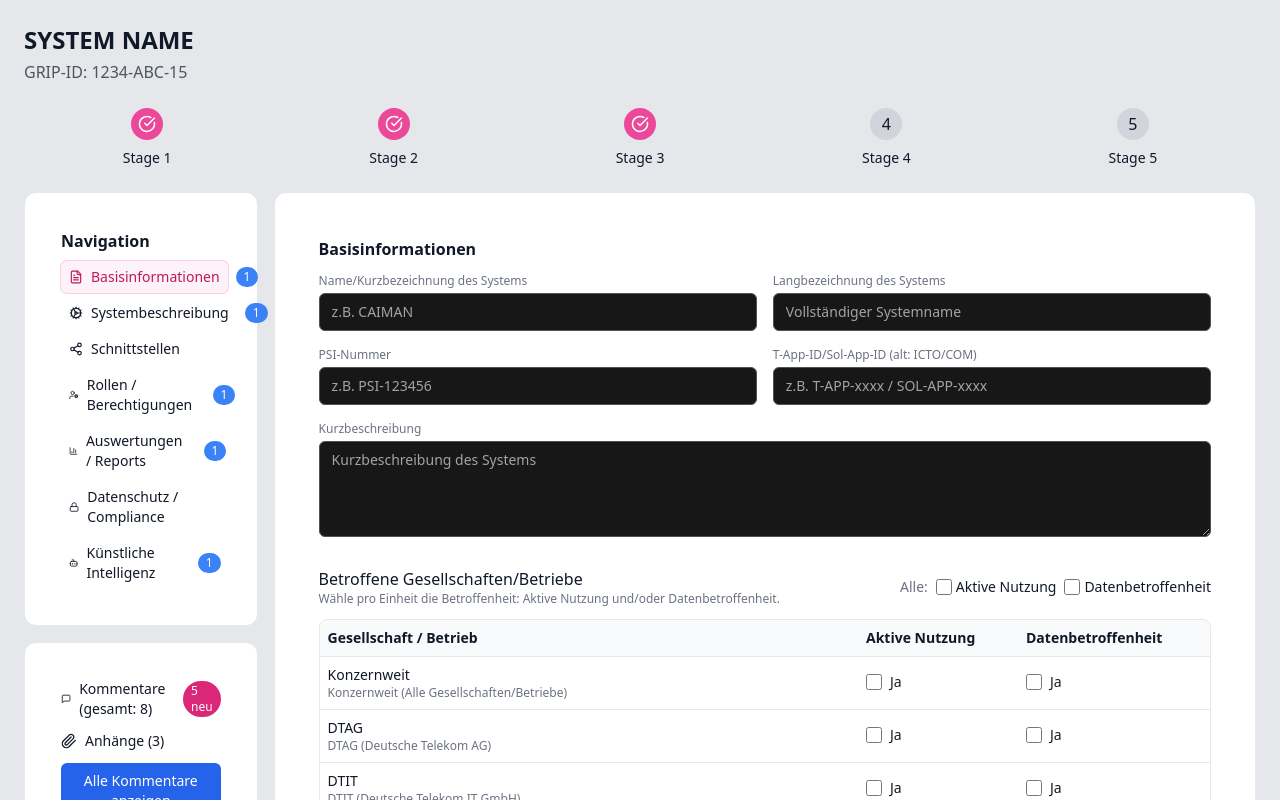
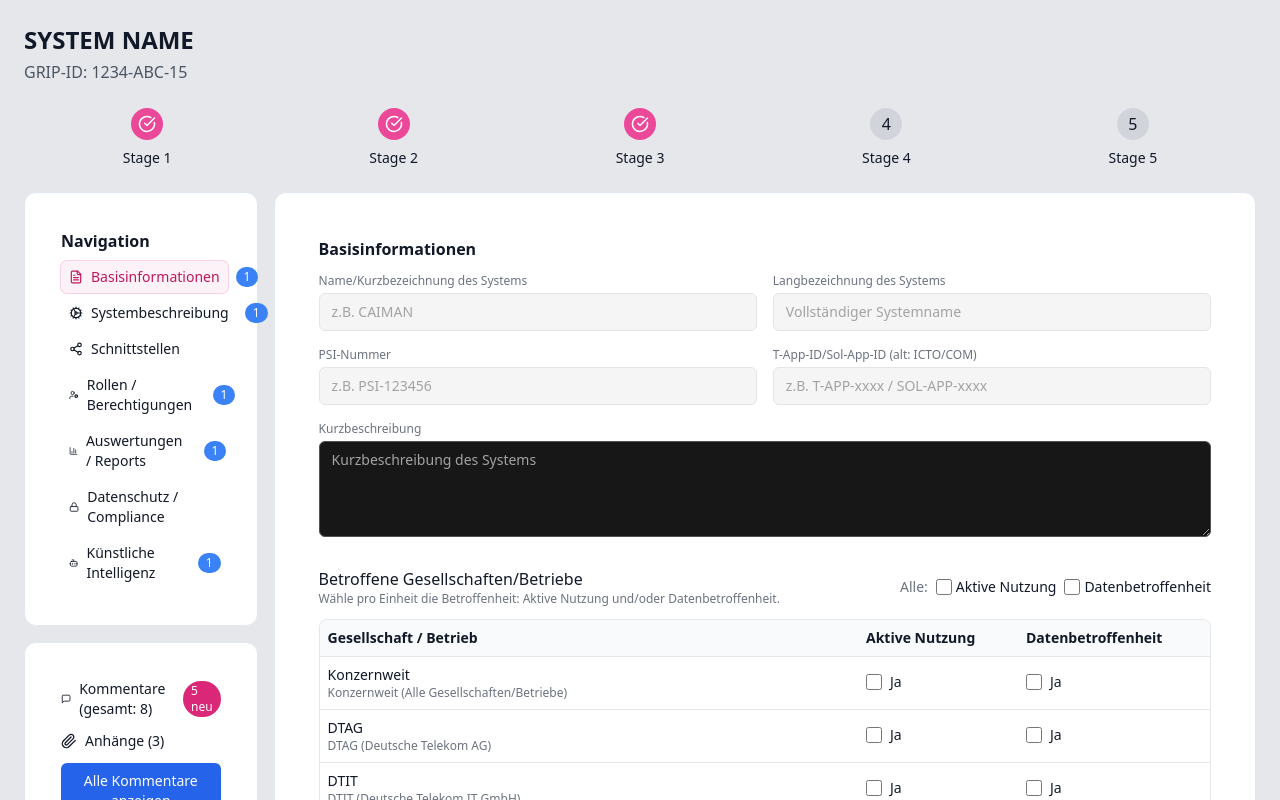
Before and after one commit to Fischimbiss/grid-tool, a React (Vite) app: page / in a window 1280 px wide. Shown: the top 800 px of the page. Built offline with nearby package versions, Linux system fonts and the light colour scheme.

Commit message:
Update input.tsx

```diff
--- a/src/components/ui/input.tsx
+++ b/src/components/ui/input.tsx
@@ -5,7 +5,7 @@ export const Input = React.forwardRef<HTMLInputElement, Props>(({ className, ...
   <input
     ref={ref}
     className={[
-      'w-full rounded-md border border-neutral-600 bg-neutral-900 px-3 py-2 text-sm',
+      'w-full rounded-md border border-neutral-200 bg-neutral-100 px-3 py-2 text-sm',
       'placeholder:text-neutral-400 focus:outline-none focus:ring-2 focus:ring-blue-600',
       className || ''
     ].join(' ')}
```
